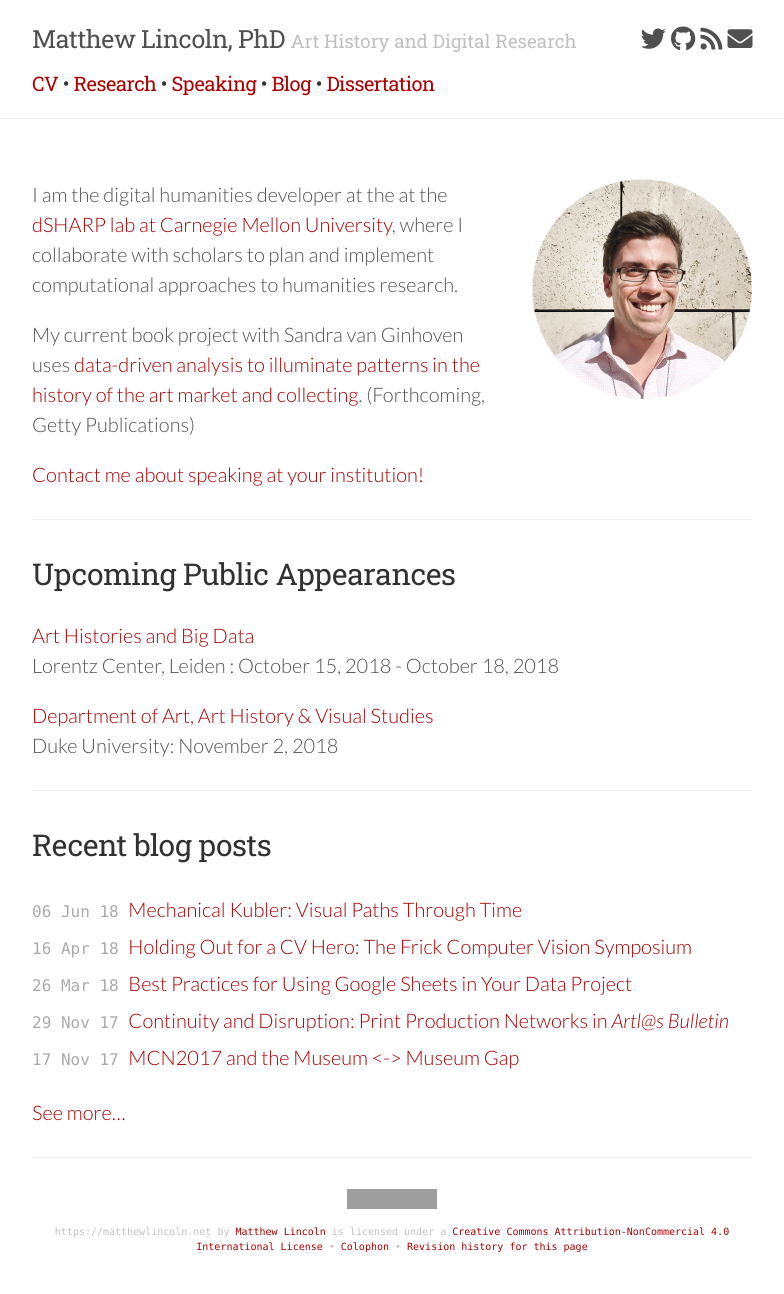
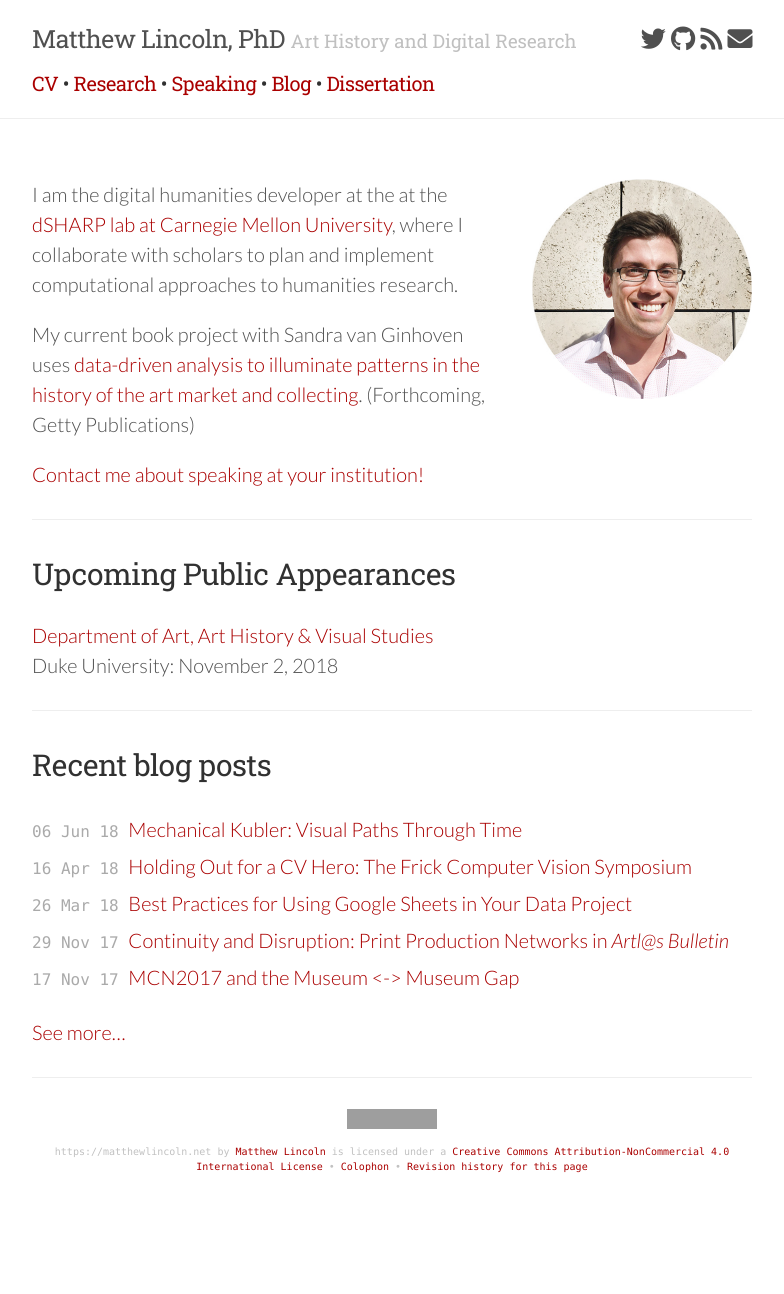
Before and after one commit to mdlincoln/mdlincoln.github.io, a Jekyll site: the page built from index.md, in a window 1280 px wide. Shown: the whole page, without its empty margins (248-1032 px from the left). Built offline with Jekyll 4.4.1, drawn with Linux system fonts in a browser that asks for light colours; nearby versions of some CDN libraries; after the commit the page ends 1214 px from its top, so only the background shows below that; grey boxes are pictures that could not be loaded.

Commit message:
remove lorentz

```diff
--- a/_data/travel.yaml
+++ b/_data/travel.yaml
@@ -3,10 +3,3 @@
   location: Duke University
   datestart: 2018-11-02 00:00:00 -0800
   url: https://www.facebook.com/events/2106264499385320/
-- venue: |
-    Art Histories and Big Data
-  location: |
-    Lorentz Center, Leiden
-  datestart: 2018-10-15 00:00:00 -0800
-  dateend: 2018-10-18 00:00:00 -0800
-  url: https://www.lorentzcenter.nl/lc/web/2000/1009/participants.php3?wsid=1009
```
